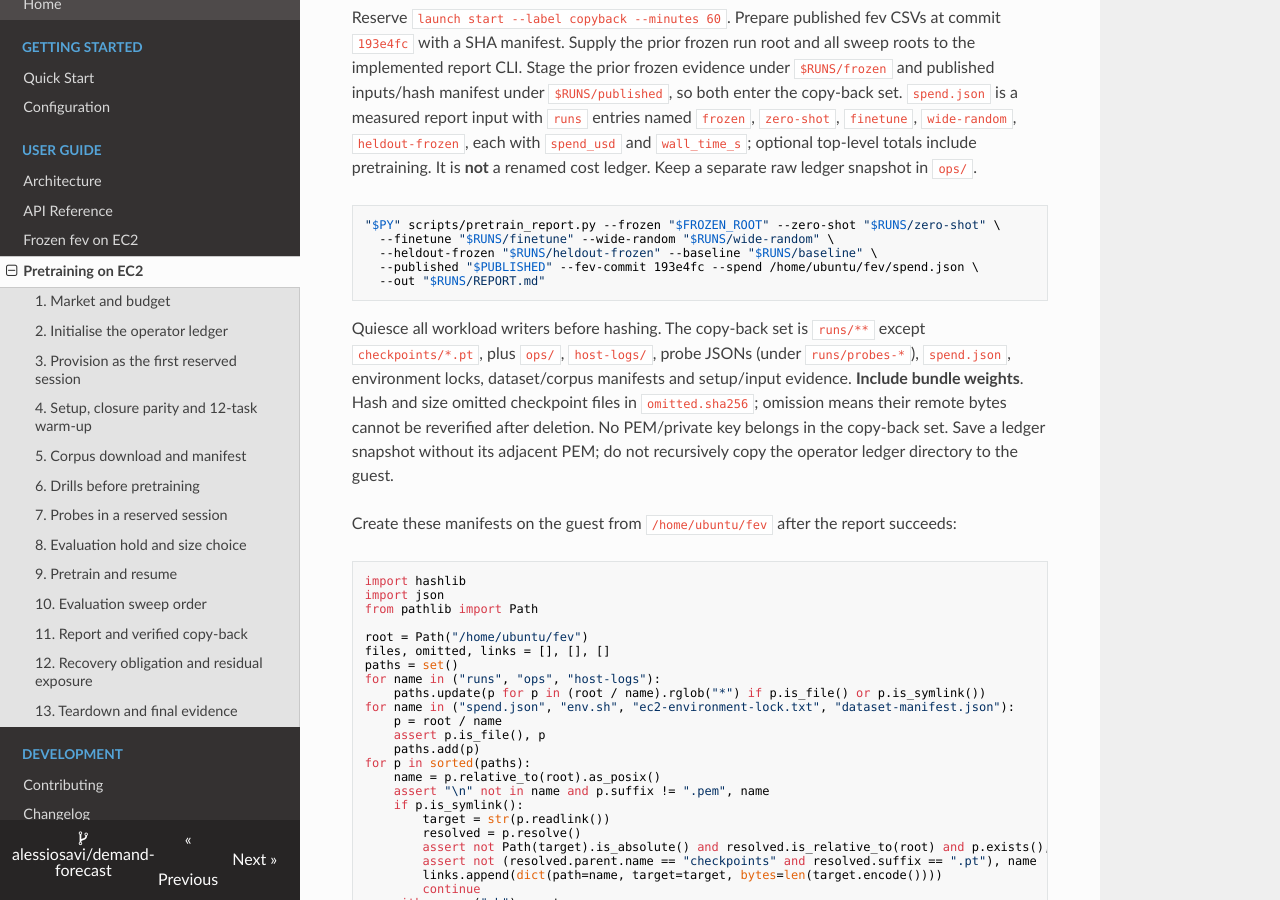
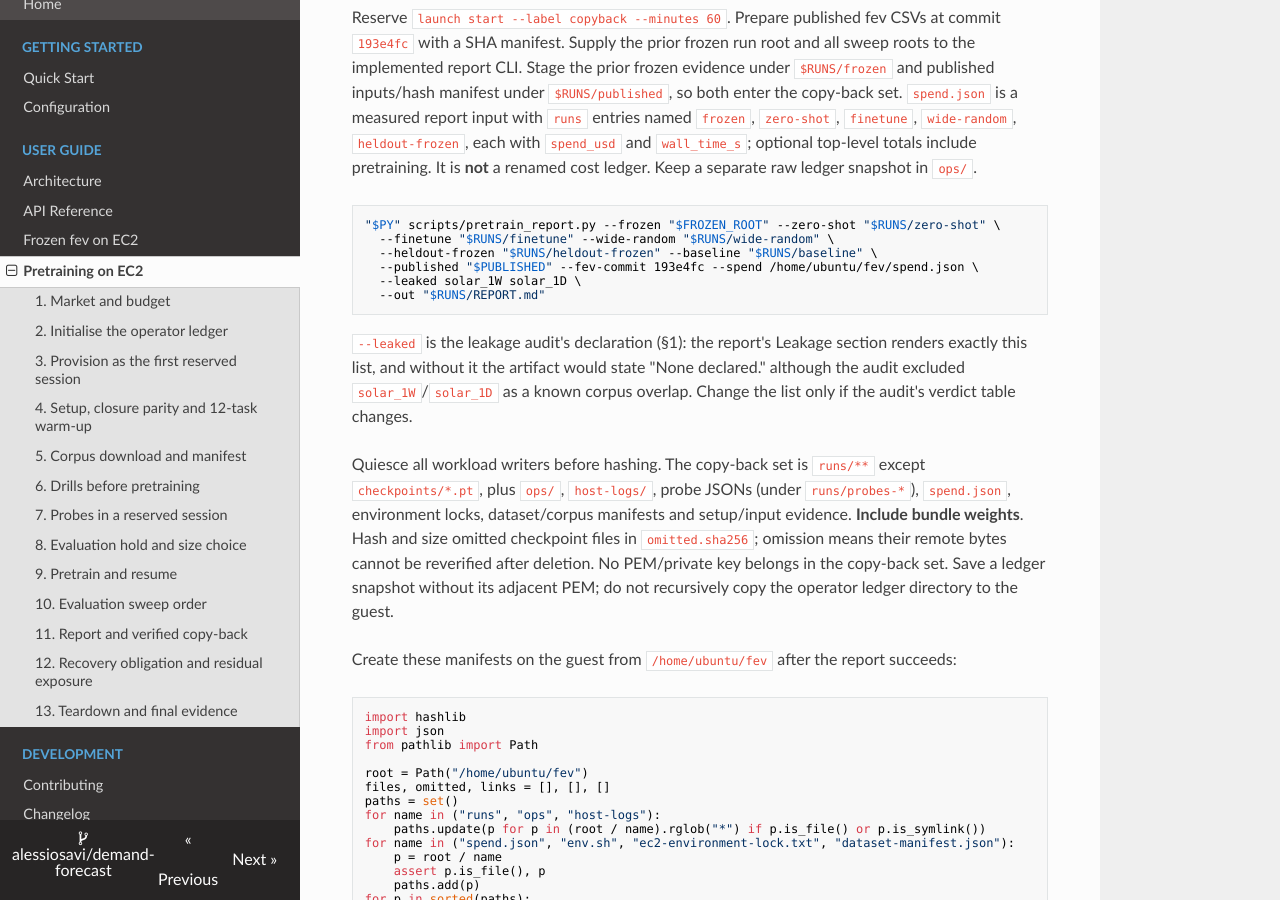
Before and after one commit to alessiosavi/demand-forecast, an MkDocs documentation site: the page built from docs/pretrain-ec2.md, in a window 1280 px wide and 900 px high, scrolled down 9680 px. Built offline with MkDocs 1.6.1, drawn with Linux system fonts in a browser that asks for light colours; nearby versions of some CDN libraries.

Commit message:
docs(ec2): declare the audited leaked tasks in the final report command

````diff
--- a/docs/pretrain-ec2.md
+++ b/docs/pretrain-ec2.md
@@ -485,8 +485,14 @@ It is **not** a renamed cost ledger. Keep a separate raw ledger snapshot in `ops
   --finetune "$RUNS/finetune" --wide-random "$RUNS/wide-random" \
   --heldout-frozen "$RUNS/heldout-frozen" --baseline "$RUNS/baseline" \
   --published "$PUBLISHED" --fev-commit 193e4fc --spend /home/ubuntu/fev/spend.json \
+  --leaked solar_1W solar_1D \
   --out "$RUNS/REPORT.md"
 ```
+
+`--leaked` is the leakage audit's declaration (§1): the report's Leakage section renders
+exactly this list, and without it the artifact would state "None declared." although the
+audit excluded `solar_1W`/`solar_1D` as a known corpus overlap. Change the list only if the
+audit's verdict table changes.
 
 Quiesce all workload writers before hashing. The copy-back set is `runs/**` except
 `checkpoints/*.pt`, plus `ops/`, `host-logs/`, probe JSONs (under `runs/probes-*`),
````
